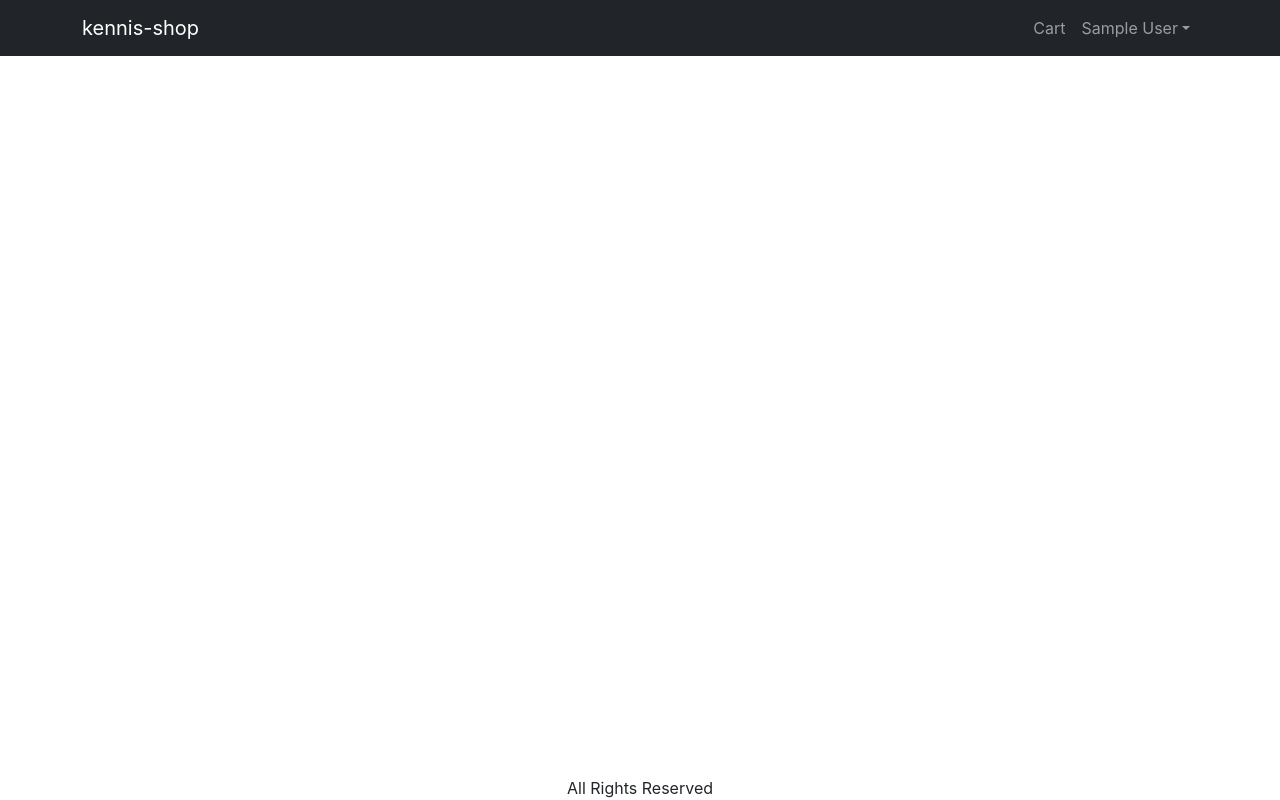
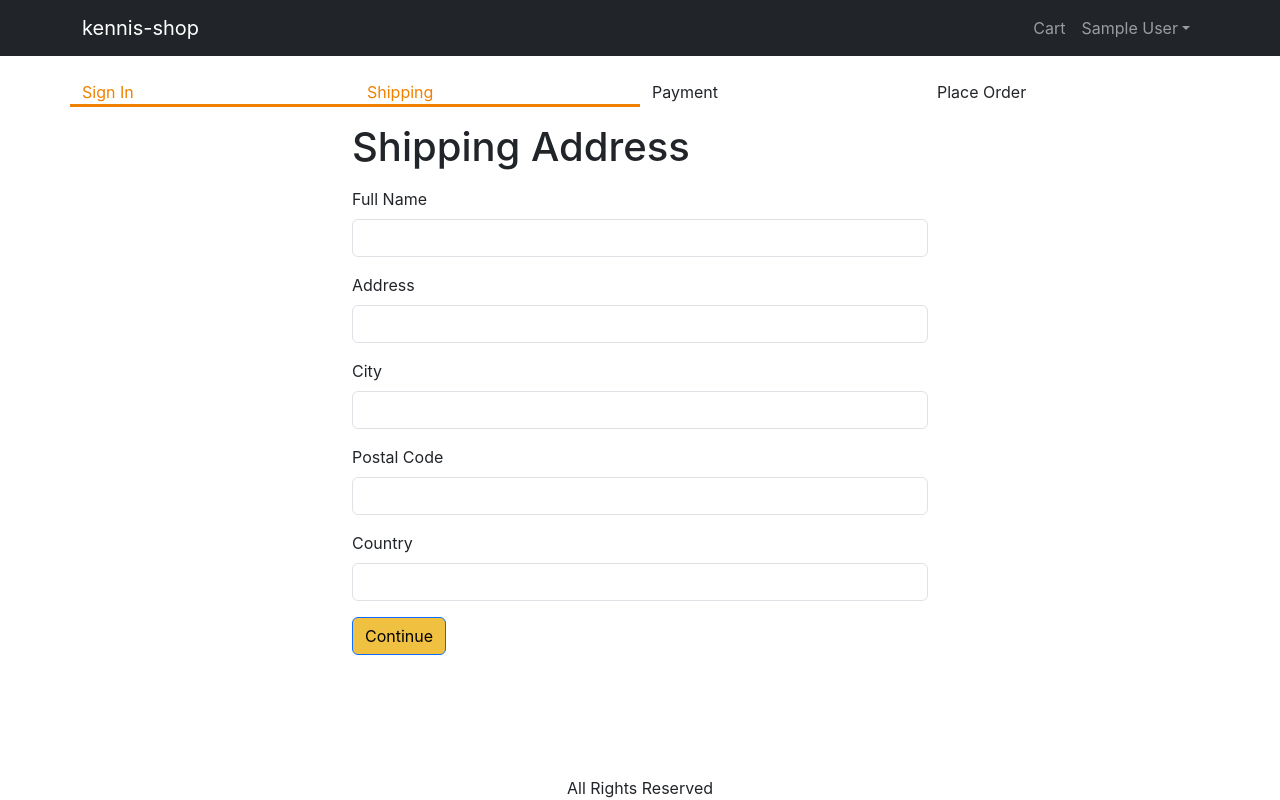
Before and after one commit to KenOGBAJI/kennis-shop, a React (Create React App) app in the folder frontend/: page /shipping in a window 1280 px wide. Built offline with nearby package versions, Linux system fonts and the light colour scheme; sample sign-in values are in the browser's storage.

Commit message:
create the shipping screen, checkout steps and save shiiping addresss in local storage

```diff
--- a/frontend/src/App.js
+++ b/frontend/src/App.js
@@ -14,6 +14,7 @@
 import { Store } from './Store';
 import CartScreen from './screens/CartScreen';
 import SigninScreen from './screens/SigninScreen';
+import ShippingAddressScreen from './screens/ShippingAddressScreen';
 
 function App() {
   const { state, dispatch: ctxDispatch } = useContext(Store);
@@ -22,6 +23,7 @@
   const signoutHandler = () => {
     ctxDispatch({ type: 'USER_SIGNOUT' });
     localStorage.removeItem('userInfo');
+    localStorage.removeItem('shippingAddress')
   };
   return (
     <BrowserRouter>
@@ -74,6 +76,7 @@
               <Route path="/product/:slug" element={<ProductScreen />} />
               <Route path="/cart" element={<CartScreen />} />
               <Route path="/signin" element={<SigninScreen />} />
+              <Route path="/shipping" element={<ShippingAddressScreen />} />
               <Route path="/" element={<HomeScreen />} />
             </Routes>
           </Container>
--- a/frontend/src/Store.js
+++ b/frontend/src/Store.js
@@ -8,6 +8,9 @@
     : null,
 
   cart: {
+    shippingAddress: localStorage.getItem('shippingAddress')
+      ? JSON.parse(localStorage.getItem('shippingAddress'))
+      : {},
     cartItems: localStorage.getItem('cartItems')
       ? JSON.parse(localStorage.getItem('cartItems'))
       : [],
@@ -44,7 +47,23 @@
     case 'USER_SIGNIN':
       return { ...state, userInfo: action.payload };
     case 'USER_SIGNOUT':
-      return { ...state, userInfo: null };
+      return {
+        ...state,
+        userInfo: null,
+        cart: {
+          cartItems: [],
+          shippingAddress: {},
+        },
+      };
+
+    case 'SAVE_SHIPPING_ADDRESS':
+      return {
+        ...state,
+        cart: {
+          ...state.cart,
+          shippingAddress: action.payload,
+        },
+      };
 
     default:
       return state;
--- /dev/null
+++ b/frontend/src/components/CheckoutSteps.js
@@ -0,0 +1,14 @@
+import React from 'react';
+import Row from 'react-bootstrap/Row';
+import Col from 'react-bootstrap/Col';
+
+export default function CheckoutSteps(props) {
+  return (
+    <Row className="checkout-steps">
+      <Col className={props.step1 ? 'active' : ''}>Sign In</Col>
+      <Col className={props.step2 ? 'active' : ''}>Shipping</Col>
+      <Col className={props.step3 ? 'active' : ''}>Payment</Col>
+      <Col className={props.step4 ? 'active' : ''}>Place Order</Col>
+    </Row>
+  );
+}
--- a/frontend/src/components/Product.js
+++ b/frontend/src/components/Product.js
@@ -14,7 +14,7 @@
     cart: { cartItems },
   } = state;
 
-  const addTCartHandler = async (item) => {
+  const addToCartHandler = async (item) => {
     const existItem = cartItems.find((x) => x._id === product._id);
     const quantity = existItem ? existItem.quantity + 1 : 1;
     const { data } = await axios.get(`/api/products/${item._id}`);
@@ -51,7 +51,7 @@
               Out of Stock
             </Button>
           ) : (
-            <Button onClick={() => addTCartHandler(product)}>
+            <Button onClick={() => addToCartHandler(product)}>
               Add To Cart
             </Button>
           )}
--- a/frontend/src/index.css
+++ b/frontend/src/index.css
@@ -55,3 +55,13 @@
 .small-container {
   max-width: 600px;
 }
+
+.checkout-steps > {
+  border-bottom: 0.2rem solid #a0a0a0;
+  color: #a0a0a0;
+}
+
+.checkout-steps > div.active {
+  border-bottom: 0.2rem solid #f08000;
+  color: #f08000;
+}
--- a/frontend/src/screens/CartScreen.js
+++ b/frontend/src/screens/CartScreen.js
@@ -11,7 +11,7 @@
 import Card from 'react-bootstrap/Card';
 
 export default function CartScreen() {
-  const navigate = useNavigate()
+  const navigate = useNavigate();
   const { state, dispatch: ctxDispatch } = useContext(Store);
   const {
     cart: { cartItems },
@@ -36,8 +36,8 @@
   };
 
   const checkOutHandler = () => {
-              navigate("/signin?redirect/shipping")
-  }
+    navigate('/signin?redirect=/shipping');
+  };
 
   return (
     <div>
--- /dev/null
+++ b/frontend/src/screens/ShippingAddressScreen.js
@@ -0,0 +1,113 @@
+import React, { useContext, useEffect, useState } from 'react';
+import { Helmet } from 'react-helmet-async';
+import Form from 'react-bootstrap/Form';
+import Button from 'react-bootstrap/Button';
+import { useNavigate } from 'react-router-dom';
+import { Store } from '../Store';
+import CheckoutSteps from '../components/CheckoutSteps';
+
+export default function ShippingAddressScreen() {
+  const navigate = useNavigate();
+  const { state, dispatch: ctxDispatch } = useContext(Store);
+  const {
+    userInfo,
+    cart: { shippingAddress },
+  } = state;
+  const [fullName, setFullName] = useState(shippingAddress.fullName || '');
+  const [address, setAddress] = useState(shippingAddress.address || '');
+  const [city, setCity] = useState(shippingAddress.city || '');
+  const [postalCode, setPostalCode] = useState(
+    shippingAddress.postalCode || ''
+  );
+  const [country, setCountry] = useState(shippingAddress.country || '');
+
+  useEffect(() => {
+    if (!userInfo) {
+      navigate('/signin?redirect=/shipping');
+    }
+  }, [userInfo, navigate]);
+
+  const submitHandler = (e) => {
+    e.preventDefault();
+
+    ctxDispatch({
+      type: 'SAVE_SHIPPING_ADDRESS',
+      payload: {
+        fullName,
+        address,
+        city,
+        postalCode,
+        country,
+      },
+    });
+    localStorage.setItem(
+      'shippingAdress',
+      JSON.stringify({
+        fullName,
+        address,
+        city,
+        postalCode,
+        country,
+      })
+    );
+    navigate('/payment');
+  };
+
+  return (
+    <div>
+      <Helmet>
+        <title>Shipping Address</title>
+      </Helmet>
+      <CheckoutSteps step1 step2></CheckoutSteps>
+      <div className="container small-container">
+        <h1 className="my-3">Shipping Address</h1>
+        <Form onSubmit={submitHandler}>
+          <Form.Group className="mb-3" controlId="fullName">
+            <Form.Label>Full Name</Form.Label>
+            <Form.Control
+              value={fullName}
+              onChange={(e) => setFullName(e.target.value)}
+              required
+            />
+          </Form.Group>
+          <Form.Group className="mb-3" controlId="address">
+            <Form.Label>Address</Form.Label>
+            <Form.Control
+              value={address}
+              onChange={(e) => setAddress(e.target.value)}
+              required
+            />
+          </Form.Group>
+          <Form.Group className="mb-3" controlId="city">
+            <Form.Label>City</Form.Label>
+            <Form.Control
+              value={city}
+              onChange={(e) => setCity(e.target.value)}
+              required
+            />
+          </Form.Group>
+          <Form.Group className="mb-3" controlId="postalCode">
+            <Form.Label>Postal Code</Form.Label>
+            <Form.Control
+              value={postalCode}
+              onChange={(e) => setPostalCode(e.target.value)}
+              required
+            />
+          </Form.Group>
+          <Form.Group className="mb-3" controlId="country">
+            <Form.Label>Country</Form.Label>
+            <Form.Control
+              value={country}
+              onChange={(e) => setCountry(e.target.value)}
+            />
+          </Form.Group>
+          <div className="mb-3">
+            <Button variant="primary" type="submit">
+              Continue
+            </Button>
+          </div>
+        </Form>
+      </div>
+    </div>
+  );
+}
--- a/frontend/src/screens/SigninScreen.js
+++ b/frontend/src/screens/SigninScreen.js
@@ -38,7 +38,9 @@
   };
 
   useEffect(() => {
-    if (userInfo) navigate(redirect);
+    if (userInfo) {
+      navigate(redirect);
+    }
   }, [navigate, redirect, userInfo]);
 
   return (
@@ -69,7 +71,7 @@
         </div>
         <div className="mb-3">
           New Customer?{' '}
-          <Link to={`signup?redirect=${redirect}`}>Create your account</Link>
+          <Link to={`/signup?redirect=${redirect}`}>Create your account</Link>
         </div>
       </Form>
     </Container>
```
Also changed, not shown: 1 other file (tests, documents, lock files or other folders).
